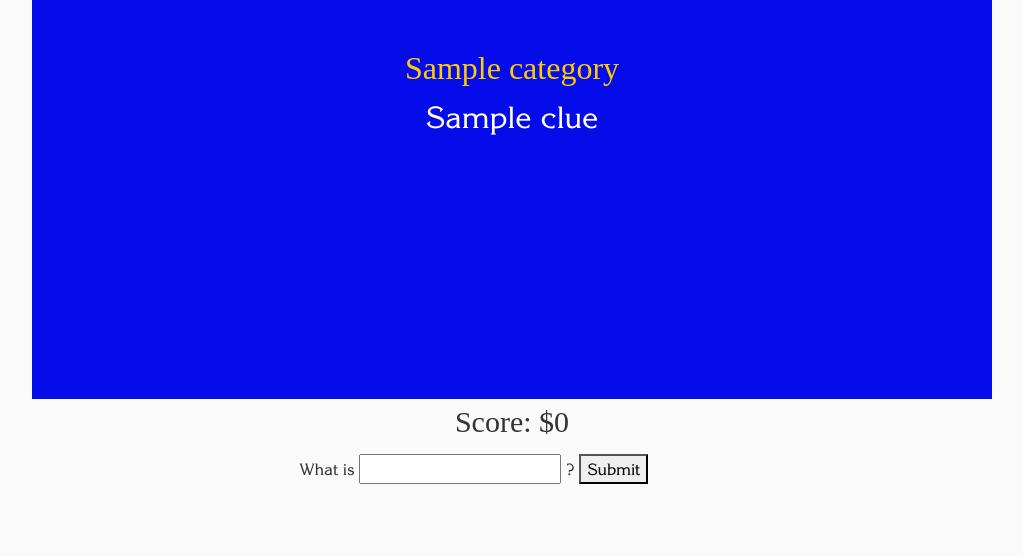
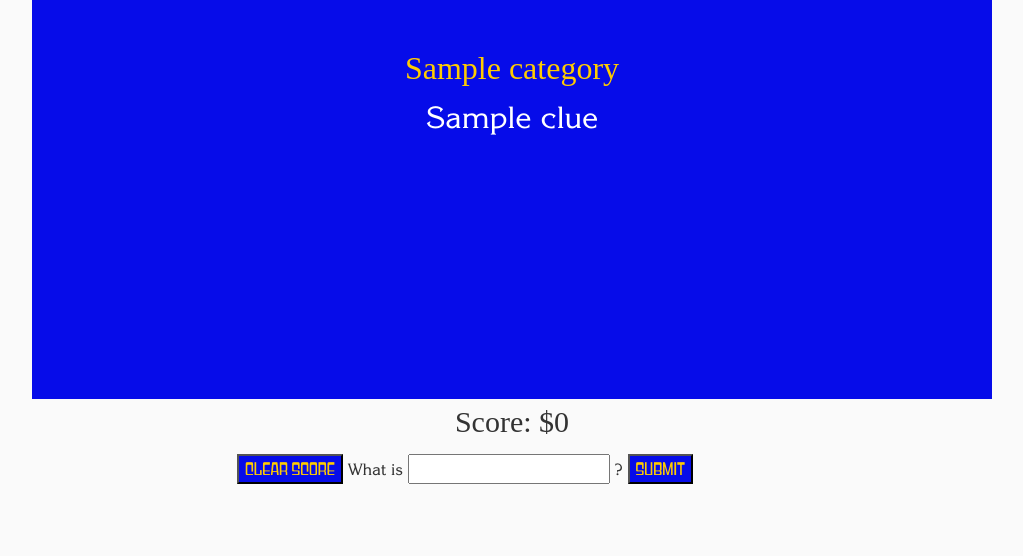
Before and after one commit to eearchey/Old-Jeopardy-Clues, a Django app: template django_jeopardy/game/templates/game/endless_mode.html in a window 1280 px wide. Shown: the part 244-800 px from the top of the page, without its empty margins (128-1151 px from the left). Run offline with Django 3.2, Linux system fonts and the light colour scheme; the template is opened without the code that fills it: most values are stand-ins (such as "Sample title", 1, 10 or a date in 2020); some libraries are stand-ins or nearby versions.

```diff
--- a/django_jeopardy/game/static/game/main.css
+++ b/django_jeopardy/game/static/game/main.css
@@ -47,6 +47,12 @@ body {
   .cols {
     width: 100%;
     height: 100%;
+  }
+
+  button {
+    color:#FFCC00;
+    background-color:#060ce9;
+    font-family: 'gyparody';
   }
 
   .episode-box {
--- a/django_jeopardy/game/templates/game/base.html
+++ b/django_jeopardy/game/templates/game/base.html
@@ -10,6 +10,7 @@
         <!-- Bootstrap CSS -->
         <link rel="stylesheet" href="https://maxcdn.bootstrapcdn.com/bootstrap/4.0.0/css/bootstrap.min.css" integrity="sha384-Gn5384xqQ1aoWXA+058RXPxPg6fy4IWvTNh0E263XmFcJlSAwiGgFAW/dAiS6JXm" crossorigin="anonymous">
         <link rel = "stylesheet" type = "text/css" href = "{% static 'game/main.css' %}" >
+        <link rel="shortcut icon" href="{% static 'images/favicon.ico' %}" />
         <title>Old Jeopardy! Clues</title>
       </head>
 
--- a/django_jeopardy/game/templates/game/endless_mode.html
+++ b/django_jeopardy/game/templates/game/endless_mode.html
@@ -21,9 +21,10 @@
         <div class = "misc" id = "showed_score">
         </div>
         <div class = "user-response">
+            <button onclick = "clears()" type = button id = "clear">Clear score</button>
             What is <input type = "text" id = "user_answer"> ?
-            <button onclick = "clicky()" type = button>Submit</button>
-            <button onclick = "next()" type = button id = "next">Next -></button>
+            <button onclick = "clicky()" type = submit id = "submit">Submit</button>
+            <button onclick = "nexts()" type = button id = "next">Next clue</button>
         </div>
 
         <p id = "correct">{{clue.answer}}</p>
@@ -36,7 +37,6 @@
         document.getElementById("correct").style.display = "none";
         document.getElementById("value").style.display = "none";
         document.getElementById("next").style.visibility = "hidden";
-
         var score = localStorage.getItem("score");
         if (score == null) {
             score = parseInt(0);
@@ -49,8 +49,15 @@
             else {
                 document.getElementById("showed_score").innerHTML = "Score: -$" + Math.abs(score);
             }
+        var user_answer_field = document.getElementById("user_answer");
+        user_answer_field.addEventListener("keyup", function(event) {
+        if (event.keyCode === 13) {
+            event.preventDefault();
+            document.getElementById("submit").click();
+            }
+        });
 
-        function clicky(){
+        function clicky() {
             var user_answer = document.getElementById("user_answer").value;
             var correct = document.getElementById("correct").innerHTML;
             var value = document.getElementById("value").innerHTML;
@@ -67,12 +74,7 @@
             }
             else {
                 document.getElementById("answer").innerHTML = "Sorry, the answer is actually " + correct + " not " + user_answer;
-                if (score == 0) {
-                    score = -Math.abs(worth);
-                }
-                else {
-                    score -= worth;
-                }
+                score -= worth;
             }
             if (score >= 0) {
                 document.getElementById("showed_score").innerHTML = "Score: $" + score;
@@ -84,8 +86,13 @@
             document.getElementById("next").style.visibility = "visible";
         };
 
-        function next() {
+        function nexts() {
             window.location.reload();
+        };
+
+        function clears() {
+            localStorage.setItem("score", 0);
+            document.getElementById("showed_score").innerHTML = "Score: $0";
         };
         </script>
 
--- a/django_jeopardy/game/urls.py
+++ b/django_jeopardy/game/urls.py
@@ -4,8 +4,8 @@ from . import views
 urlpatterns = [
     path('', views.home, name='game-home'),
     path('endless_mode/', views.endless_mode, name = 'game-endless_mode'),
-    path('years/', views.years, name = 'game-years'),
-    path('months/', views.months, name = 'game-months'),
-    path('episodes/', views.episodes, name = 'game-episodes'),
-    path('episode_mode/', views.episode_mode, name = 'game-episode_mode')
+    path('episode_mode/', views.episode_years, name = 'game-years'),
+    path('episode_mode/<int:year>/', views.episode_months, name='game-months'),
+    path('episode_mode/<int:year>/<int:month>', views.episode_episodes, name = 'game-episodes'),
+    path('episodes_mode/<int:year>/<int:month>/<int:episode>', views.episode_mode, name = 'game-episode_mode')
 ]
```
Also changed, not shown: django_jeopardy/game/views.py (+3 -5 lines).
